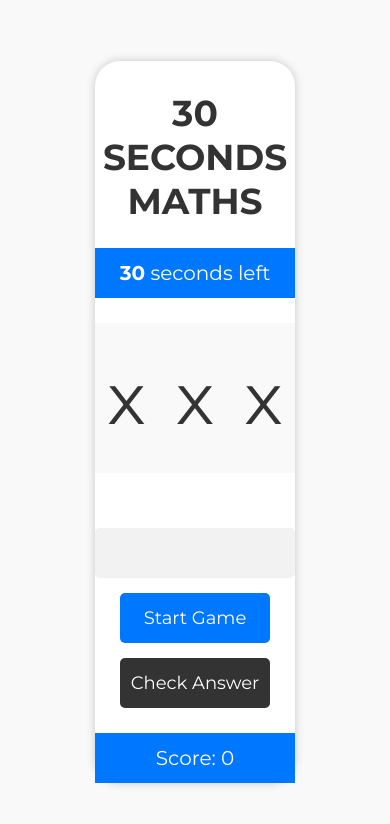
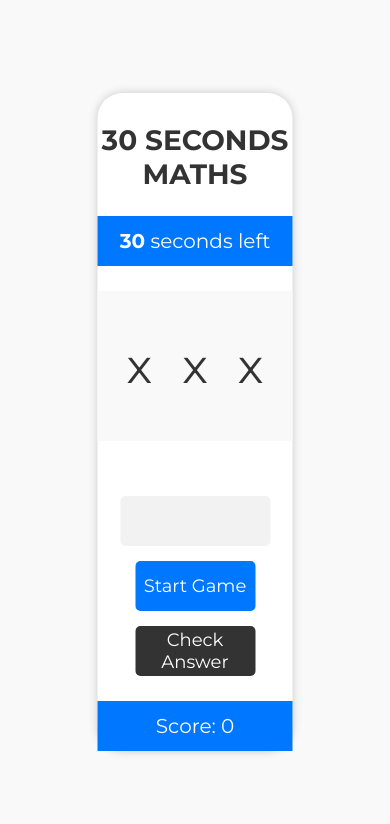
Before and after one commit to Code-Institute-Submissions/thirty-seconds-maths, a plain HTML site: page index.html in a window 390 px wide. Drawn offline with Linux system fonts and the light colour scheme.

Commit message:
Add media queries to make game responsive

```diff
--- a/assets/css/style.css
+++ b/assets/css/style.css
@@ -9,6 +9,7 @@
 
 body {
     background-color: #f9f9f9;
+    padding: 10px;
 }
 
 #game-container {
@@ -33,6 +34,13 @@ h1 {
     color: #333;
 }
 
+@media only screen and (max-width: 600px) {
+    h1 {
+        font-size: 28px;
+    }
+}
+
+
 #question-area {
     display: flex;
     justify-content: center;
@@ -42,6 +50,12 @@ h1 {
     height: 150px;
     font-size: 72px;
     color: #333;
+}
+
+@media only screen and (max-width: 600px) {
+    #question-area {
+        font-size: 48px;
+    }
 }
 
 #operand1, #operand2 {
@@ -73,6 +87,13 @@ h1 {
     color: #333;
 }
 
+@media only screen and (max-width: 600px) {
+    #answer-input {
+        width: 150px;
+    }
+}
+
+
 #answer-input:focus {
     outline: none;
     border: 2px solid #333;
@@ -87,10 +108,17 @@ button {
     color: #fff;
     font-size: 18px;
     cursor: pointer;
-    transition: all 0.3s ease;
+    transition: all 0.3s ease-in-out;
 }
 
-button:hover {
+@media only screen and (max-width: 600px) {
+    button {
+        width: 120px;
+    }
+}
+
+
+#start-game:hover {
     background-color: #005ad1;
 }
 
```
